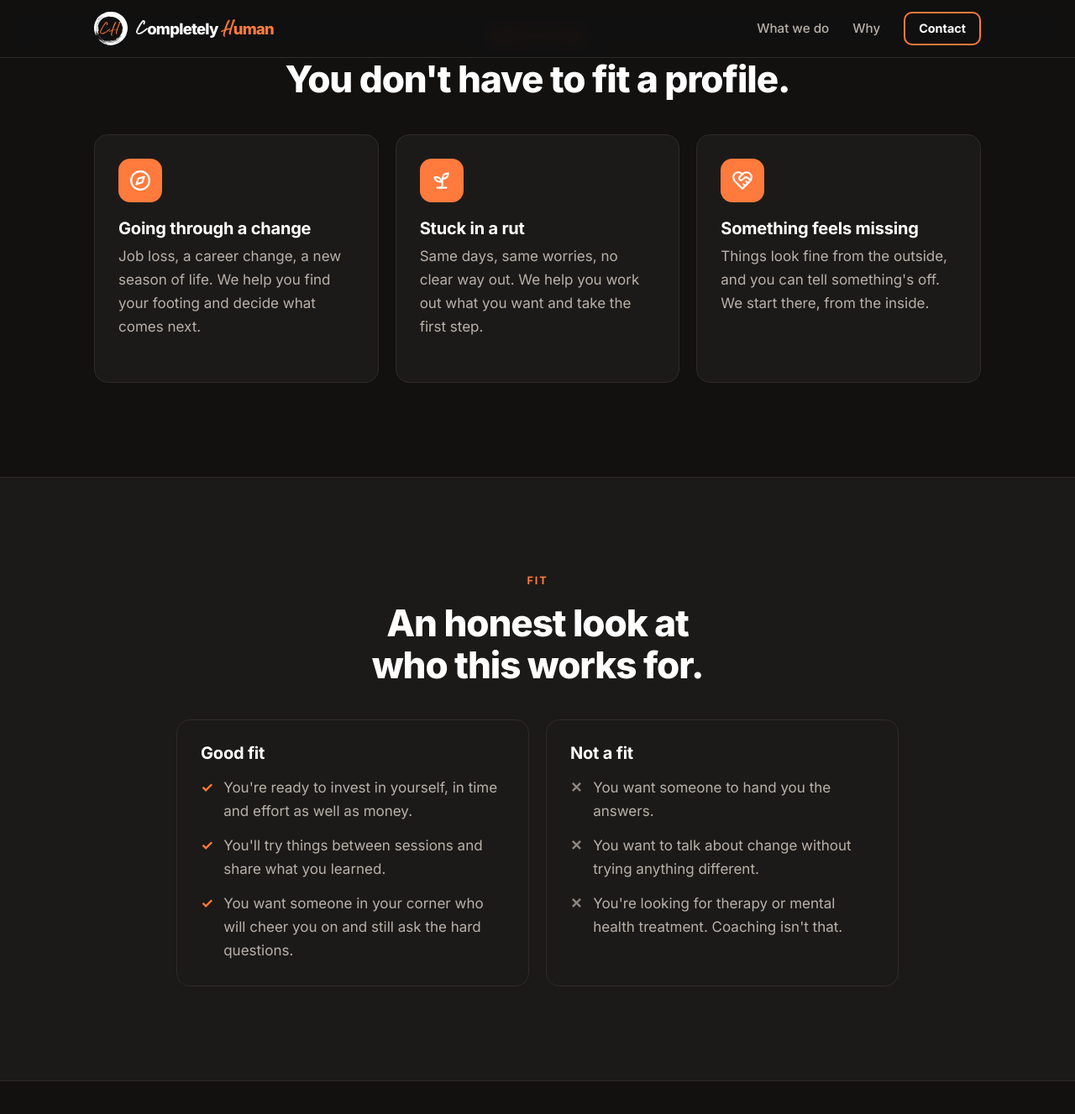
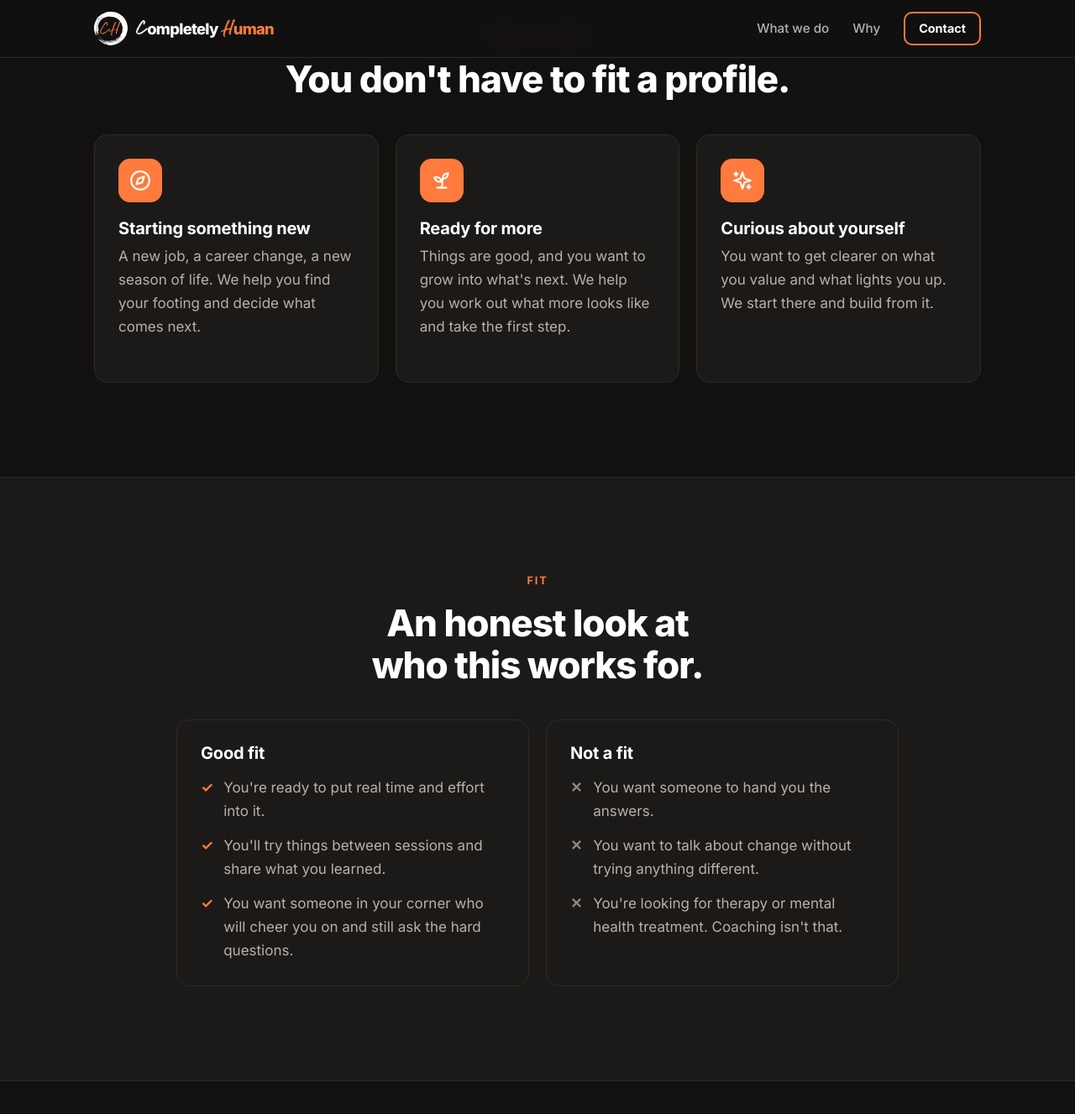
Before and after one commit to dbough/becompletelyhuman.com, a Jekyll site: the page built from coaching/index.html, in a window 1280 px wide and 1400 px high, scrolled down 1231 px. Shown: the top 1327 px of the window at 84% size. Built offline with Jekyll 4.4.1, drawn with Linux system fonts in a browser that asks for light colours.

Commit message:
Coaching page: drop 'invest' wording, make Who it's for examples more positive
Co-Authored-By: Claude Sonnet 5.5 <noreply@anthropic.com>
Claude-Session: https://claude.ai/code/session_01FtJnZqc62APKvMcgfAr4BG

```diff
--- a/coaching/index.html
+++ b/coaching/index.html
@@ -58,18 +58,18 @@ noindex: true
       <ul class="card-grid" role="list">
         <li class="card">
           <span class="card__icon" aria-hidden="true">{% include icon.html name="compass" %}</span>
-          <h3 class="card__title">Going through a change</h3>
-          <p class="card__text">Job loss, a career change, a new season of life. We help you find your footing and decide what comes next.</p>
+          <h3 class="card__title">Starting something new</h3>
+          <p class="card__text">A new job, a career change, a new season of life. We help you find your footing and decide what comes next.</p>
         </li>
         <li class="card">
           <span class="card__icon" aria-hidden="true">{% include icon.html name="sprout" %}</span>
-          <h3 class="card__title">Stuck in a rut</h3>
-          <p class="card__text">Same days, same worries, no clear way out. We help you work out what you want and take the first step.</p>
+          <h3 class="card__title">Ready for more</h3>
+          <p class="card__text">Things are good, and you want to grow into what's next. We help you work out what more looks like and take the first step.</p>
         </li>
         <li class="card">
-          <span class="card__icon" aria-hidden="true">{% include icon.html name="heart-handshake" %}</span>
-          <h3 class="card__title">Something feels missing</h3>
-          <p class="card__text">Things look fine from the outside, and you can tell something's off. We start there, from the inside.</p>
+          <span class="card__icon" aria-hidden="true">{% include icon.html name="sparkles" %}</span>
+          <h3 class="card__title">Curious about yourself</h3>
+          <p class="card__text">You want to get clearer on what you value and what lights you up. We start there and build from it.</p>
         </li>
       </ul>
     </div>
@@ -86,7 +86,7 @@ noindex: true
         <div class="panel">
           <h3>Good fit</h3>
           <ul class="ticks">
-            <li>You're ready to invest in yourself, in time and effort as well as money.</li>
+            <li>You're ready to put real time and effort into it.</li>
             <li>You'll try things between sessions and share what you learned.</li>
             <li>You want someone in your corner who will cheer you on and still ask the hard questions.</li>
           </ul>
```
